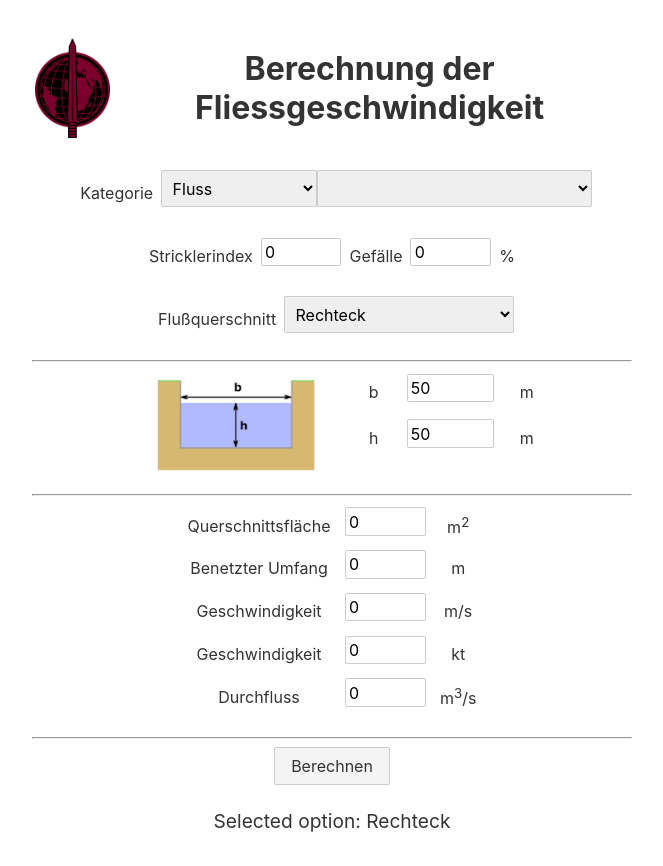
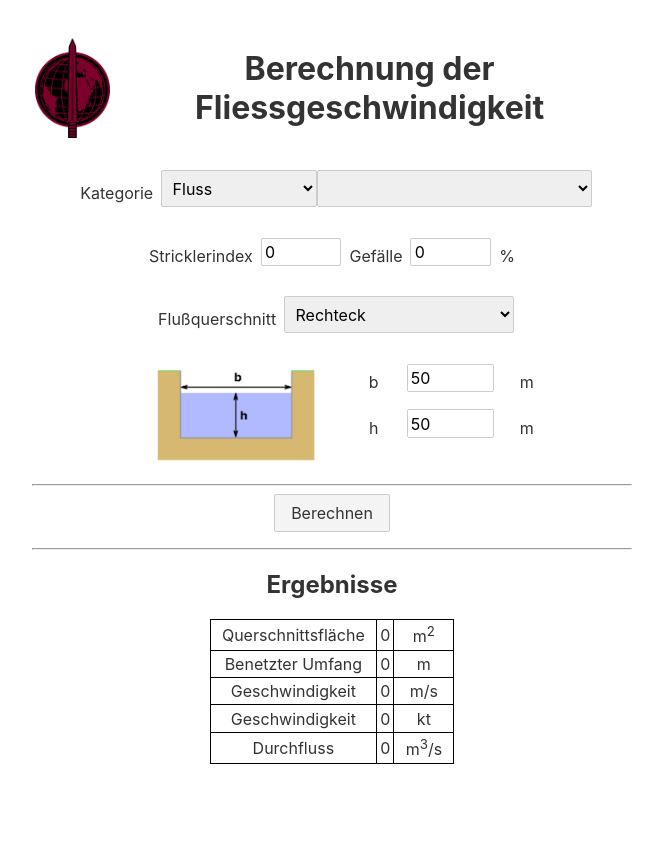
Before and after one commit to wetterheidi/fliessgeschwindigkeit_svelte, a Svelte app: page / in a window 1280 px wide. Shown: the whole page, without its empty margins (308-971 px from the left). After the commit the page ends 800 px from the top, so only its background shows below. Built offline with nearby package versions, Linux system fonts and the light colour scheme.

Commit message:
Umformatierung der Ergebnisse

```diff
--- a/src/App.svelte
+++ b/src/App.svelte
@@ -1,9 +1,6 @@
 <script lang="ts">
 	let strickler = 0;
 	let gefaelle = 0;
-	let querschnitt = "";
-	let name = "";
-	let age = "";
 	let message = "";
 	let breiteOben = 50;
 	let hoehe = 50;
@@ -366,7 +363,6 @@
 	}
 
 	function handleBerechnen() {
-		message = `Außer das Gefälle hinschreiben ${gefaelle} kann ich noch gar nix!`;
 		if (strickler === 0) {
 			alert("Erst Stricklerbeiwert eingeben!");
 			return;
@@ -498,8 +494,6 @@
 		</select>
 	</div>
 
-	<hr />
-
 	{#if imageSrc}
 		<div class="image-input-group">
 			<img src={imageSrc} alt="Querschnitt Bild" />
@@ -579,6 +573,10 @@
 
 	<hr />
 
+	<button on:click={handleBerechnen}>Berechnen</button>
+
+	<hr />
+<h2>Ergebnisse</h2>
 	<div class="table-container">
 		<table class="form-table">
 			<tr>
@@ -586,12 +584,7 @@
 					<label for="flaeche">Querschnittsfläche</label>
 				</td>
 				<td>
-					<input
-						id="flaeche"
-						type="integer"
-						bind:value={flaeche}
-						placeholder="1"
-					/>
+					<span id="flaeche">{flaeche}</span>
 				</td>
 				<td>
 					<label for="">m<sup>2</sup></label>
@@ -602,13 +595,7 @@
 					<label for="umfang">Benetzter Umfang</label>
 				</td>
 				<td>
-					<input
-						id="umfang"
-						type="integer"
-						bind:value={umfang}
-						placeholder="1"
-						size="5"
-					/>
+					<span id="umfang">{umfang}</span>
 				</td>
 				<td>
 					<label for="">m</label>
@@ -619,12 +606,7 @@
 					<label for="geschwindigkeit">Geschwindigkeit</label>
 				</td>
 				<td>
-					<input
-						id="geschwindigkeitms"
-						type="integer"
-						bind:value={geschwindigkeitms}
-						placeholder="1"
-					/>
+					<span id="geschwindigkeitms">{geschwindigkeitms}</span>
 				</td>
 				<td>
 					<label for=""> m/s</label>
@@ -635,12 +617,7 @@
 					<label for="geschwindigkeitkt">Geschwindigkeit</label>
 				</td>
 				<td>
-					<input
-						id="geschwindigkeitkt"
-						type="integer"
-						bind:value={geschwindigkeitkt}
-						placeholder="1"
-					/>
+					<span id="geschwindigkeitkt">{geschwindigkeitkt}</span>
 				</td>
 				<td>
 					<label for="">kt</label>
@@ -651,12 +628,7 @@
 					<label for="durchfluss">Durchfluss</label>
 				</td>
 				<td>
-					<input
-						id="durchfluss"
-						type="integer"
-						bind:value={durchfluss}
-						placeholder="1"
-					/>
+					<span id="durchfluss">{durchfluss}</span>
 				</td>
 				<td>
 					<label for=""> m<sup>3</sup>/s</label>
@@ -665,15 +637,12 @@
 		</table>
 	</div>
 
-	<hr />
 
-	<button on:click={handleBerechnen}>Berechnen</button>
 
 	{#if message}
 		<p>{message}</p>
 	{/if}
 
-	<p>Selected option: {selectedQuerschnitt}</p>
 </main>
 
 <style>
@@ -750,10 +719,6 @@
 		height: 100px;
 	}
 
-	input[type="integer"] {
-		width: 8ch;
-	}
-
 	input[type="number"] {
 		width: 8ch;
 	}
@@ -767,10 +732,12 @@
 		width: flex;
 		border-collapse: collapse;
 		margin-bottom: 0.2rem;
+		border: 1px solid black; /* Add border to the table */
 	}
 
-	.form-table td {
+	.form-table td, .form-table th {
 		padding: 0.2rem;
+		border: 1px solid black; /* Add border to table cells */
 	}
 
 	.form-table label {
@@ -778,9 +745,4 @@
 		margin-left: 0.5rem;
 	}
 
-	.form-table input {
-		padding: 0.2rem;
-		font-size: 1rem;
-		width: 8ch;
-	}
 </style>
```
